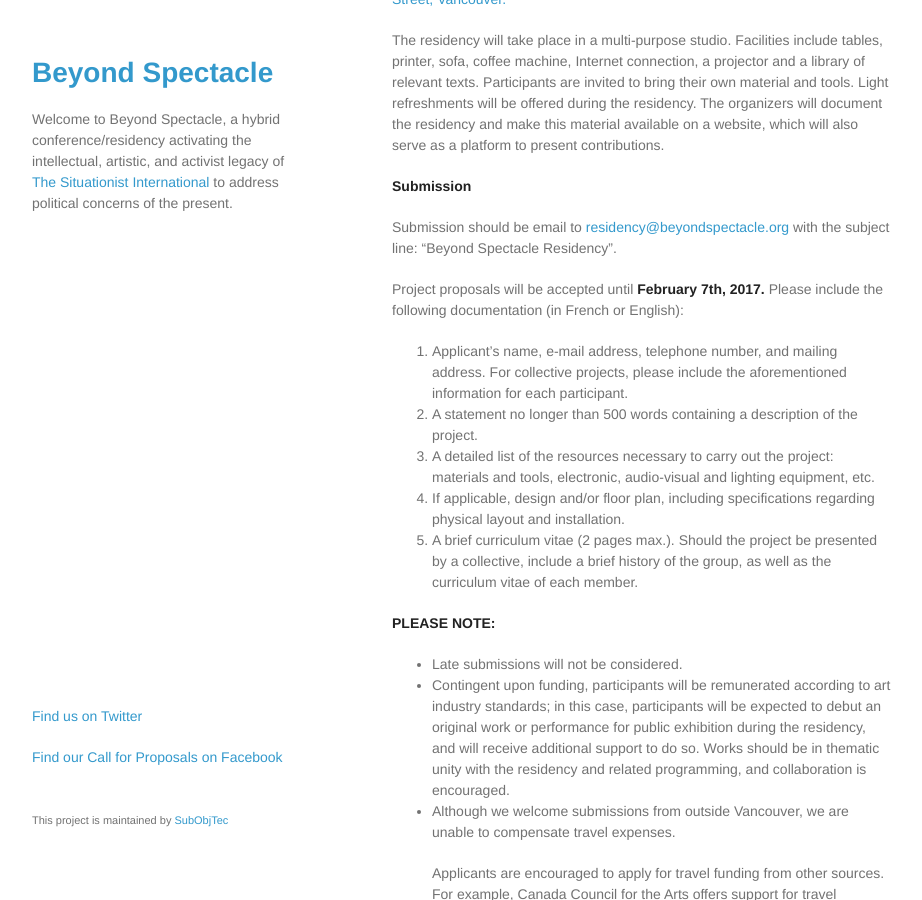
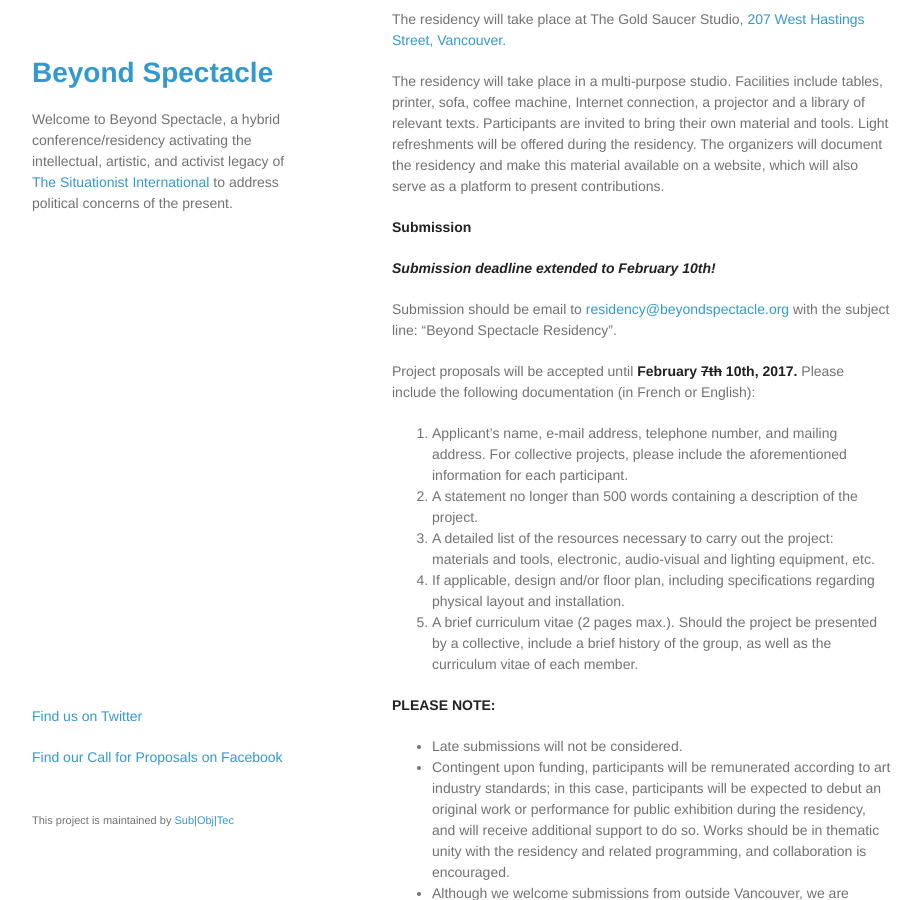
Before and after one commit to SubObjTec/beyond-spectacle, a Jekyll site: the page built from call-for-proposals.md, in a window 1280 px wide and 900 px high, scrolled down 964 px. Shown: the whole window, without its empty margins (178-1100 px from the left). Built offline with Jekyll 4.4.1, drawn with Linux system fonts in a browser that asks for light colours; some of the changed text lies outside the part shown.

Commit message:
Deadline extended.

```diff
--- a/_layouts/default.html
+++ b/_layouts/default.html
@@ -48,7 +48,7 @@
           <small>
             This project is maintained by
             <a href='https://github.com/SubObjTec/beyond-spectacle' target='blank'>
-              SubObjTec
+              Sub|Obj|Tec
             </a>
           </small>
         </p>
--- a/call-for-proposals.md
+++ b/call-for-proposals.md
@@ -2,6 +2,8 @@
 title: Call for Proposals
 layout: default
 ---
+__*Submission deadline extended to February 10th!*__
+
 **OPEN CALL FOR PROPOSALS**
 
 “As long as necessity is socially dreamed, dreaming will remain a social
@@ -57,12 +59,14 @@
 
 **Submission**
 
+__*Submission deadline extended to February 10th!*__
+
 Submission should be email to
 [{{site.email}}](mailto:{{site.email}}) with the
 subject line: “Beyond Spectacle Residency”.
 
-Project proposals will be accepted until **February 7th, 2017.** Please include
-the following documentation (in French or English):
+Project proposals will be accepted until **February ~~7th~~ 10th, 2017.**
+Please include the following documentation (in French or English):
 
 1.  Applicant's name, e-mail address, telephone number, and mailing address.
 For collective projects, please include the aforementioned information for each
```
Also changed, not shown: index.md (+2 -0 lines), 1 other file.
